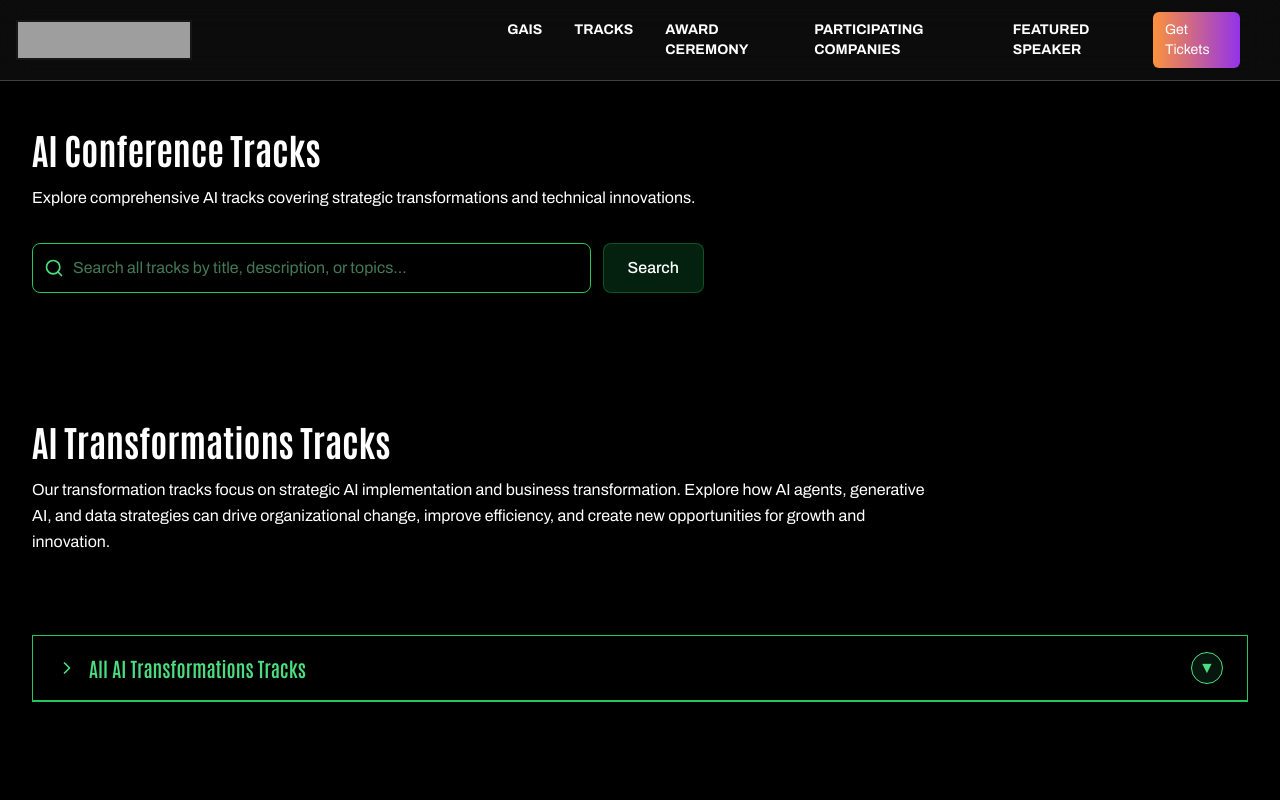
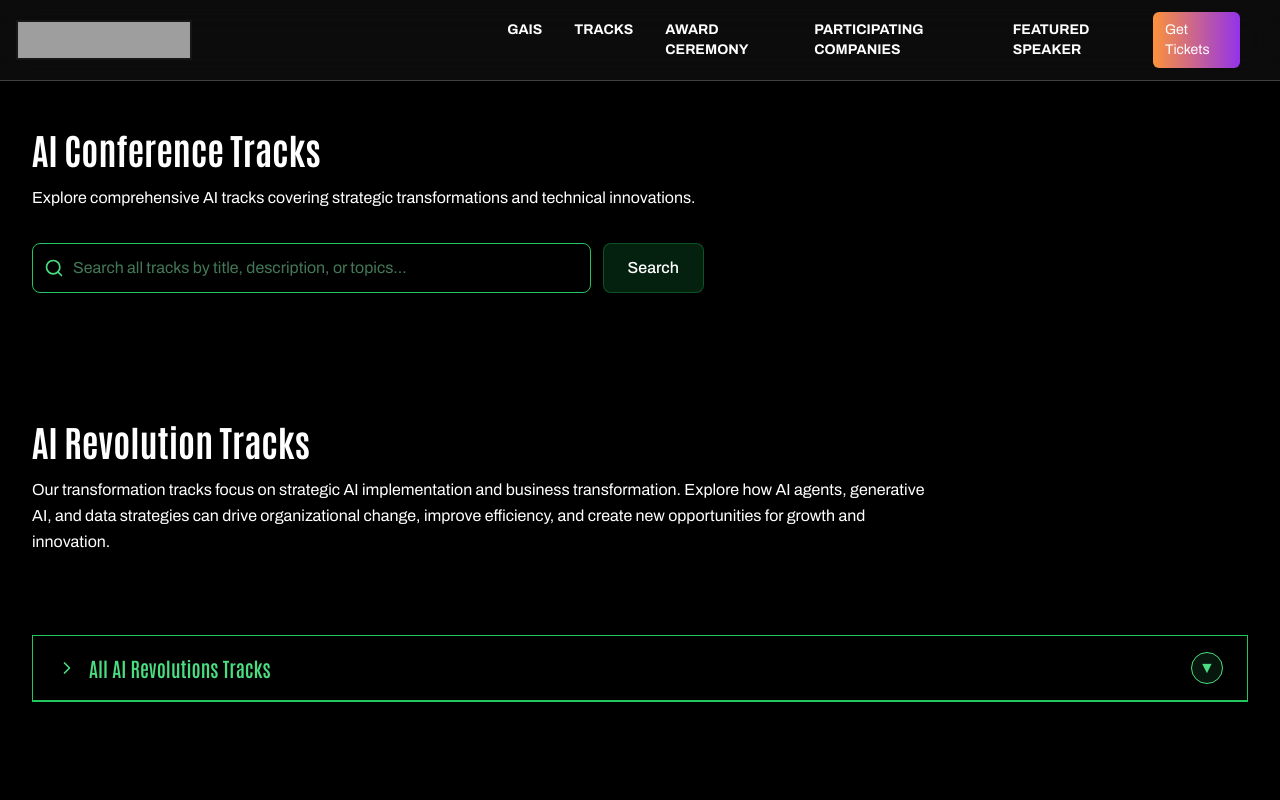
Before and after one commit to globalinvestorsforum/Gif, a React (Vite) app: page /gais/UnifiedTracks in a window 1280 px wide. Shown: the top 800 px of the page. Built offline with nearby package versions, Linux system fonts and the light colour scheme; grey boxes are pictures that could not be loaded; a web font is replaced by a local one.

Commit message:
Track name changed

```diff
--- a/src/pages/AllTracks/UnifiedTracks.jsx
+++ b/src/pages/AllTracks/UnifiedTracks.jsx
@@ -1022,7 +1022,7 @@
    {/* AI Transformations Section */}
 
       <header className="px-8 py-12">
-  <h1 className="text-4xl font-bold text-white mb-4">AI Transformations Tracks</h1>
+  <h1 className="text-4xl font-bold text-white mb-4">AI Revolution Tracks</h1>
   <p className="text-white max-w-4xl leading-relaxed mb-8">
     Our transformation tracks focus on strategic AI implementation and business transformation.
     Explore how AI agents, generative AI, and data strategies can drive organizational change,
@@ -1045,7 +1045,7 @@
           <ChevronRight className="text-green-400 mr-3 w-5 h-5 flex-shrink-0" />
         )}
         <h2 className="text-xl font-semibold text-green-400">
-          All AI Transformations Tracks
+          All AI Revolutions Tracks
         </h2>
       </div>
       <GlassArrowButton
```
